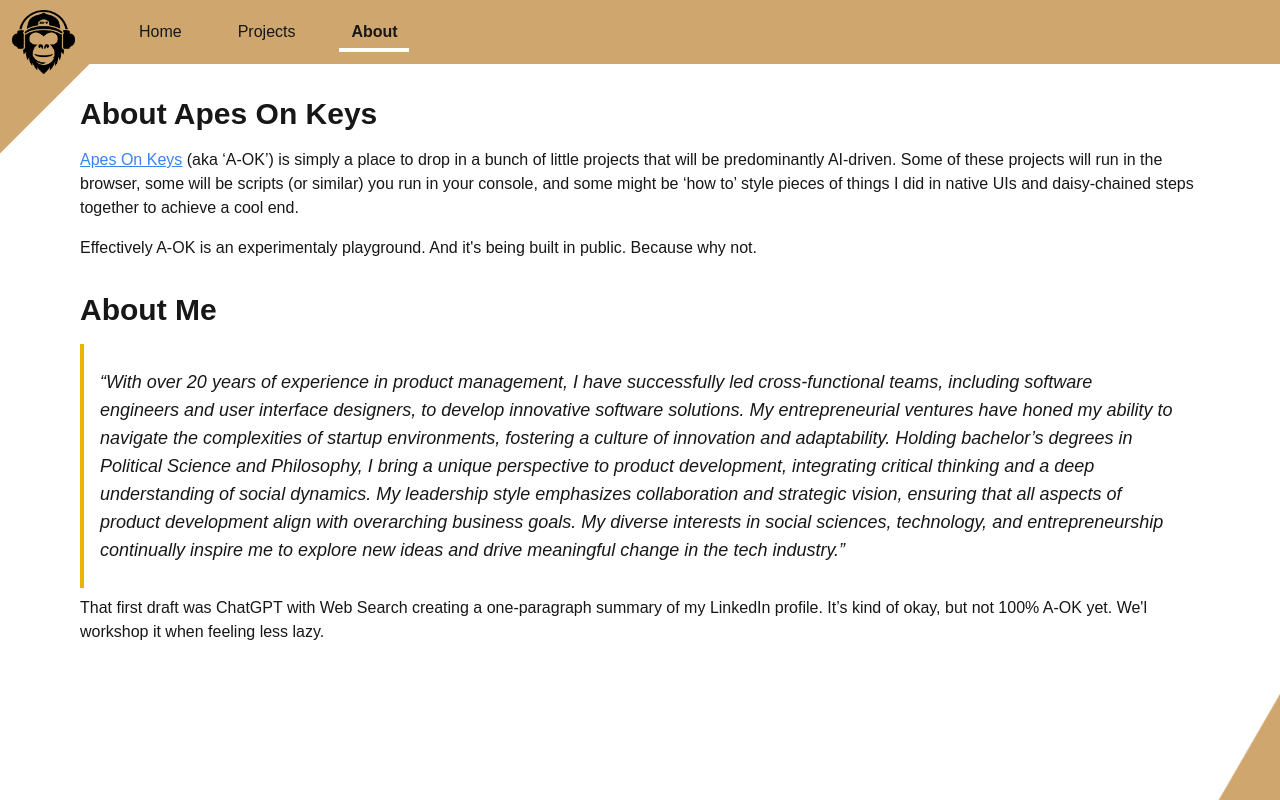
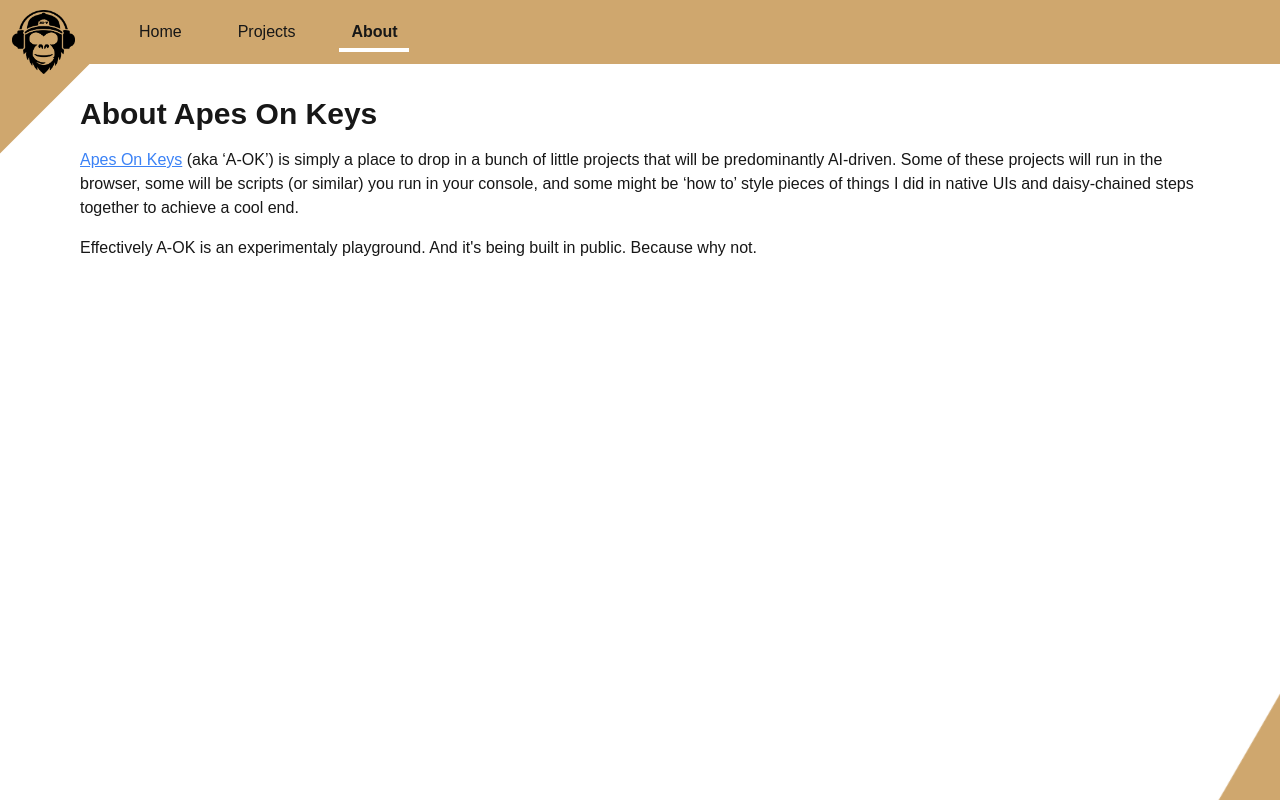
Before and after one commit to lucasdickey/gtd, a Next.js app: page /about in a window 1280 px wide. Built offline with nearby package versions, Linux system fonts and the light colour scheme; no server answers.

Commit message:
Removed references to Lucas

```diff
--- a/src/app/about/page.tsx
+++ b/src/app/about/page.tsx
@@ -32,32 +32,6 @@ export default function About() {
             built in public. Because why not.
           </p>
         </div>
-
-        <h1 className="text-3xl font-bold mb-4">About Me</h1>
-        <div className="prose dark:prose-invert">
-          <p className="italic text-lg border-l-4 border-yellow-500 pl-4 my-2 bg-brand-beige/10 dark:bg-brand-beige/5 p-6 rounded-r">
-            &ldquo;With over 20 years of experience in product management, I
-            have successfully led cross-functional teams, including software
-            engineers and user interface designers, to develop innovative
-            software solutions. My entrepreneurial ventures have honed my
-            ability to navigate the complexities of startup environments,
-            fostering a culture of innovation and adaptability. Holding
-            bachelor&rsquo;s degrees in Political Science and Philosophy, I
-            bring a unique perspective to product development, integrating
-            critical thinking and a deep understanding of social dynamics. My
-            leadership style emphasizes collaboration and strategic vision,
-            ensuring that all aspects of product development align with
-            overarching business goals. My diverse interests in social sciences,
-            technology, and entrepreneurship continually inspire me to explore
-            new ideas and drive meaningful change in the tech industry.&rdquo;
-          </p>
-          <p>
-            That first draft was ChatGPT with Web Search creating a
-            one-paragraph summary of my LinkedIn profile. It&rsquo;s kind of
-            okay, but not 100% A-OK yet. We&apos;l workshop it when feeling less
-            lazy.
-          </p>
-        </div>
       </div>
     </>
   )
```
